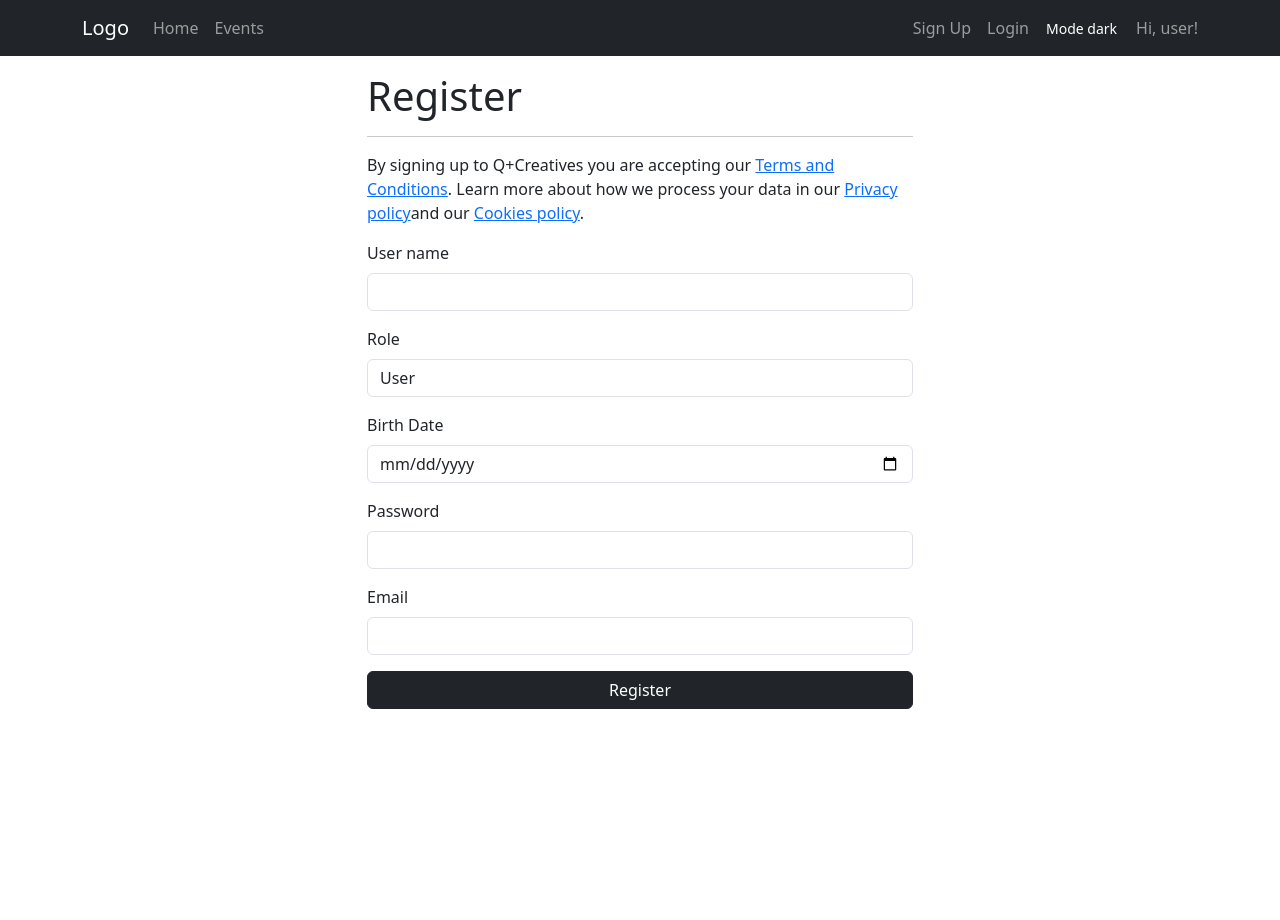
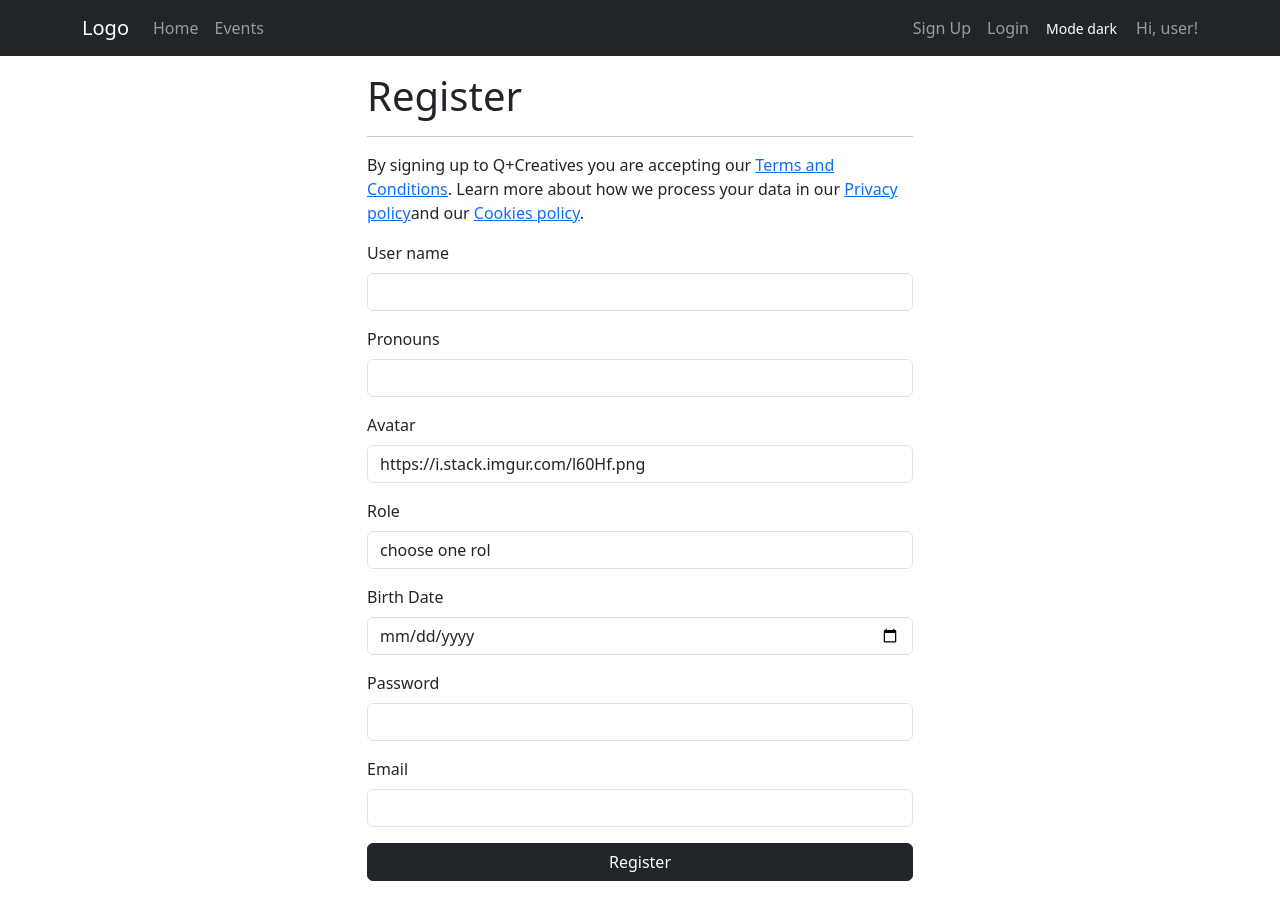
Before and after one commit to samuelemarino04/Q-support-client, a React (Vite) app: page /signup in a window 1280 px wide. Shown: the top 920 px of the page. Before the commit the page ends 848 px from the top, so only its background shows below. Built offline with nearby package versions, Linux system fonts and the light colour scheme.

Commit message:
formulario registro

```diff
--- a/src/components/SignupForm/SignupForm.jsx
+++ b/src/components/SignupForm/SignupForm.jsx
@@ -8,9 +8,11 @@ const SignupForm = () => {
     const [signupData, setSignupData] = useState({
         username: '',
         birth: '',
-        role: 'USER',
+        role: '',
         email: '',
         password: '',
+        avatar: 'https://i.stack.imgur.com/l60Hf.png',
+        pronouns: ''
     })
 
     const navigate = useNavigate()
@@ -60,15 +62,24 @@ const SignupForm = () => {
                     <Form.Control type="text" value={signupData.username} onChange={handleInputChange} name="username" />
                 </Form.Group>
 
+                <Form.Group className="mb-3" controlId="pronouns">
+                    <Form.Label>Pronouns</Form.Label>
+                    <Form.Control type="text" value={signupData.pronouns} onChange={handleInputChange} name="pronouns" />
+                </Form.Group>
+
+                <Form.Group className="mb-3" controlId="avatar">
+                    <Form.Label>Avatar</Form.Label>
+                    <Form.Control type="text" value={signupData.avatar} onChange={handleInputChange} name="avatar" />
+                </Form.Group>
 
                 <Form.Group className="mb-3" controlId="role">
                     <Form.Label>Role</Form.Label>
                     <Form.Control as="select" value={signupData.role} onChange={handleInputChange} name="role">
+                        <option value="">choose one rol</option>
                         <option value="USER">User</option>
                         <option value="CREATIVE">Creative</option>
                     </Form.Control>
                 </Form.Group>
-
                 <Form.Group className="mb-3" controlId="birth">
                     <Form.Label>Birth Date</Form.Label>
                     <Form.Control
```
